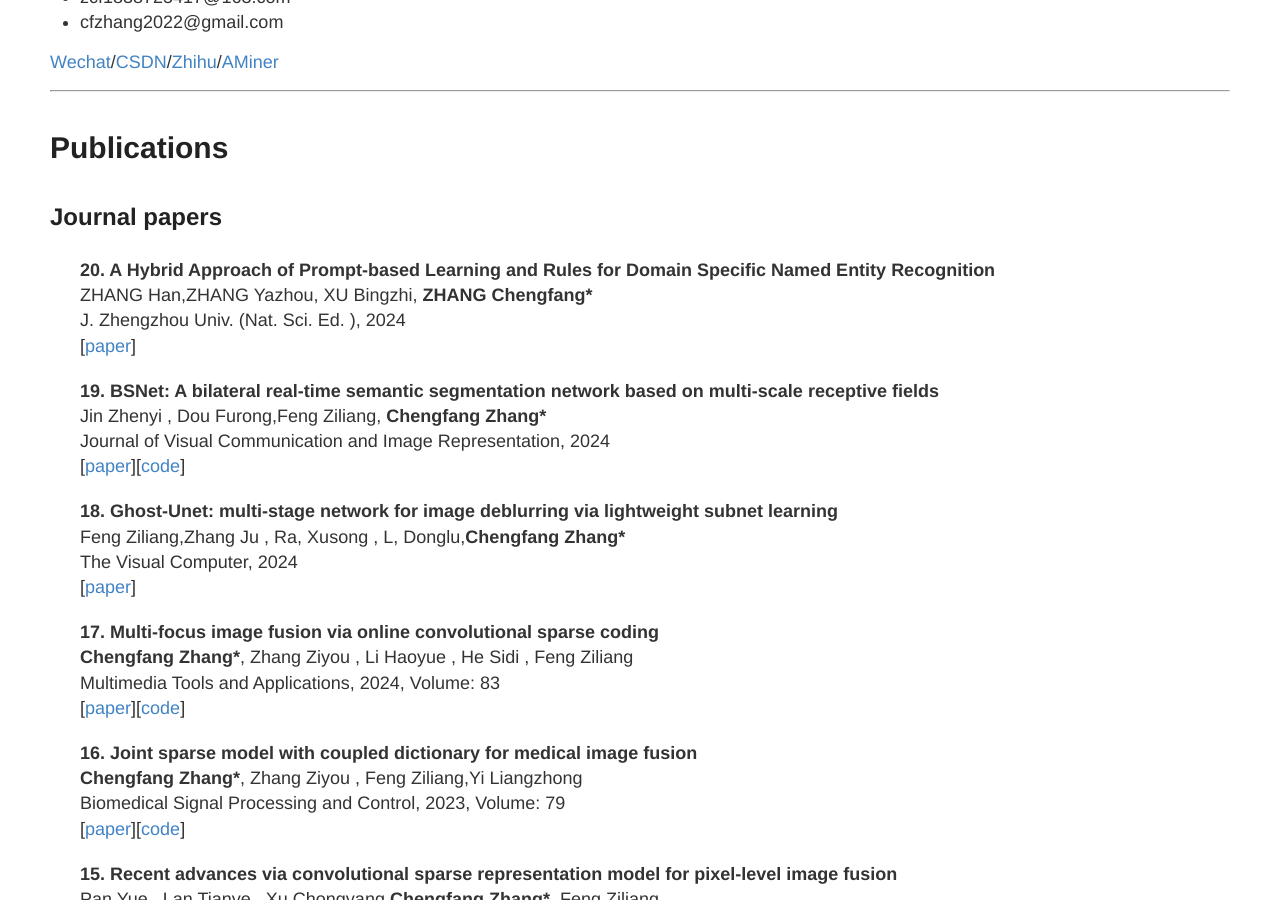
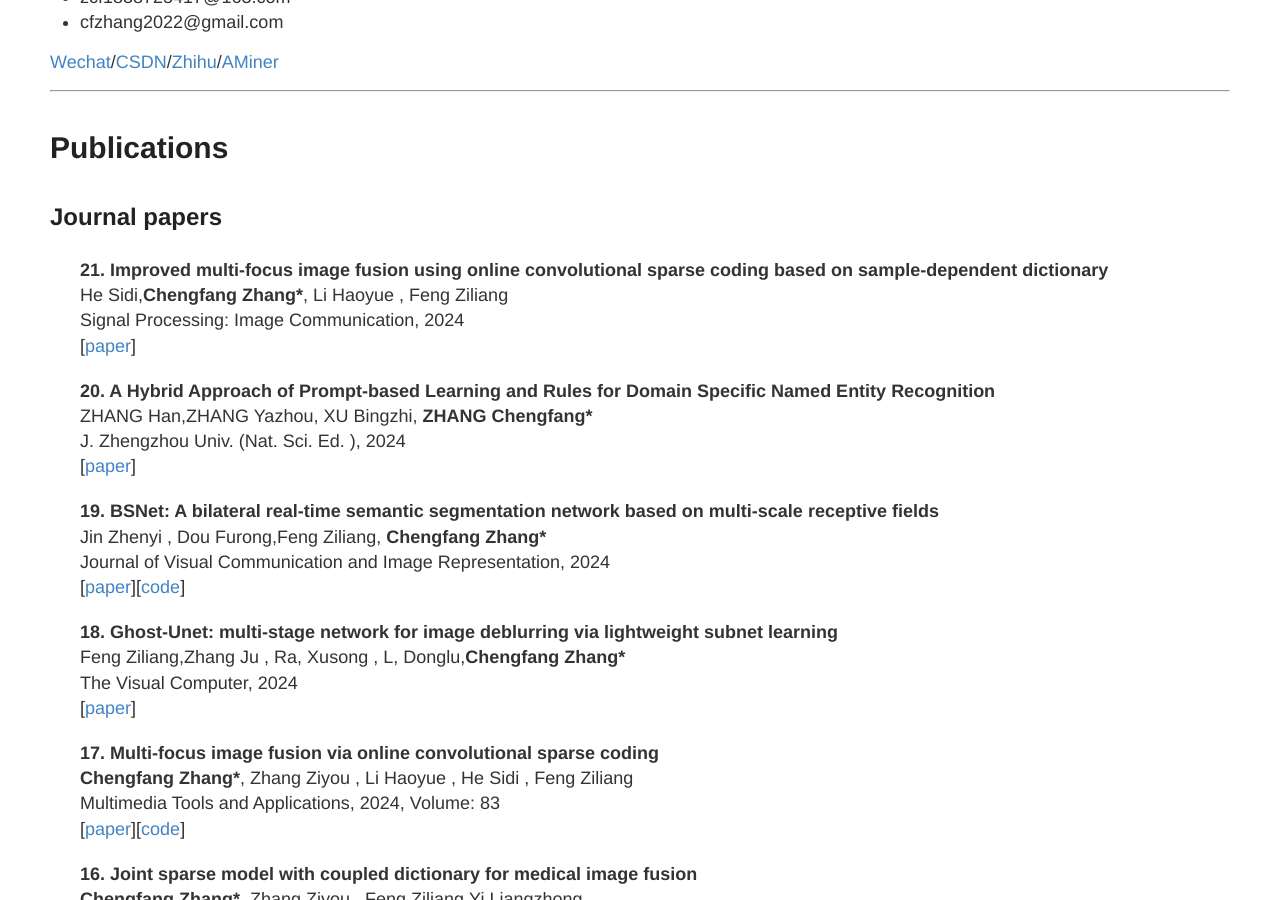
Before and after one commit to ChengfangZhang117/ChengfangZhang117.github.io, a Jekyll site: the page built from index.md, in a window 1280 px wide and 900 px high, scrolled down 604 px. Built offline with Jekyll 4.4.1, drawn with Linux system fonts in a browser that asks for light colours; our own code applies the rules of GitHub Pages for plain Markdown files.

Commit message:
index.md

```diff
--- a/index.md
+++ b/index.md
@@ -24,6 +24,17 @@ I am currently a member at [Intelligent Policing Key Laboratory of Sichuan Provi
 ## Journal papers
 
 <div class="papers-container papers-selected">
+
+
+
+<div class="publication media paperhi">
+<div class="media-body">
+      <b>21. Improved multi-focus image fusion using online convolutional sparse coding based on sample-dependent dictionary</b><br>
+      He Sidi,<strong><b>Chengfang Zhang*</b></strong>, Li Haoyue  , Feng Ziliang <br/>
+     Signal Processing: Image Communication, 2024 <br/>
+ [<a href="https://doi.org/10.1016/j.image.2024.117213">paper</a>]
+   </div>
+</div>
 
 
 <div class="publication media paperhi">
```
